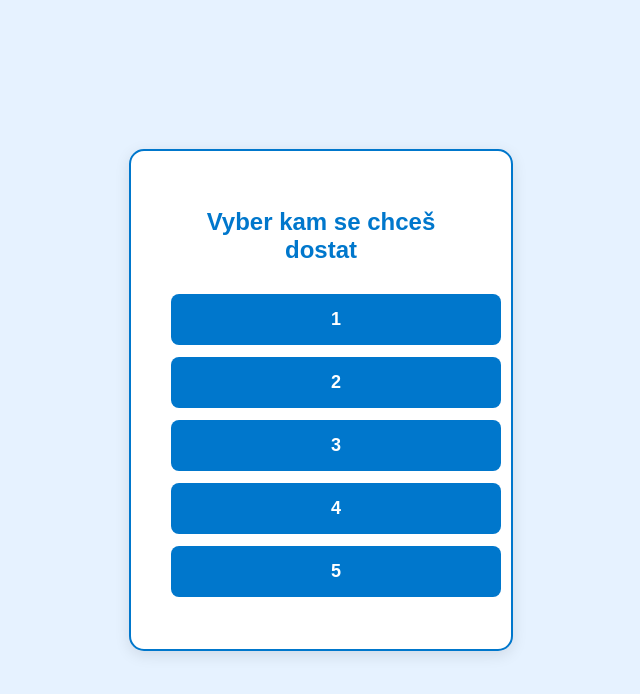
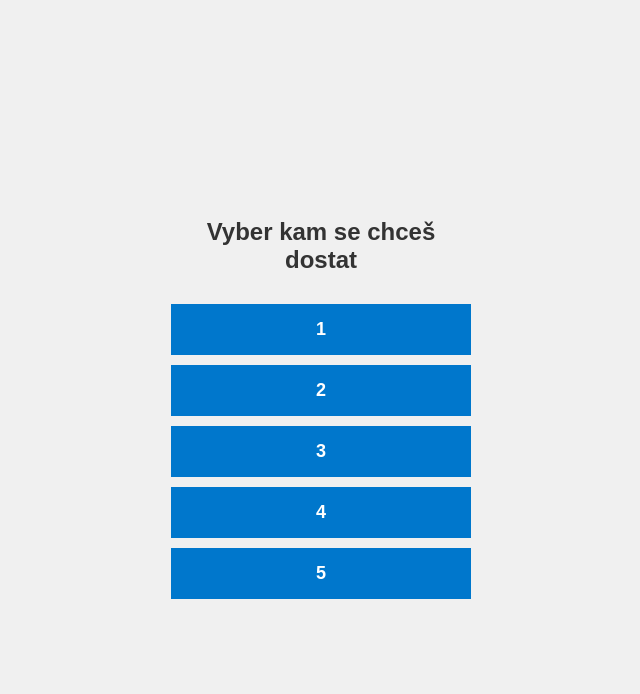
Before and after one commit to Kotakovec/Kotak, a plain HTML site: page buttons/index.html in a window 1280 px wide. Shown: the whole page, without its empty margins (319-959 px from the left). Drawn offline with Linux system fonts and the light colour scheme.

Commit message:
Update index.html

```diff
--- a/buttons/index.html
+++ b/buttons/index.html
@@ -3,52 +3,51 @@
 <head>
     <meta charset="UTF-8">
     <meta name="viewport" content="width=device-width, initial-scale=1.0">
-    <title>Koťák</title>
+    <title>Výběr destinace</title>
     <style>
         body {
             font-family: Arial, sans-serif;
-            background-color: #e6f2ff;
+            background-color: #f0f0f0;
             display: flex;
             flex-direction: column;
             align-items: center;
             justify-content: center;
             height: 100vh;
             margin: 0;
+            padding: 0;
         }
         .container {
             text-align: center;
-            background-color: white;
-            padding: 40px;
-            border-radius: 15px;
-            box-shadow: 0 4px 15px rgba(0, 0, 0, 0.1);
             width: 300px;
-            border: 2px solid #0077cc;
+            padding: 20px;
         }
         h1 {
-            color: #0077cc;
+            color: #333;
             margin-bottom: 30px;
             font-size: 24px;
+        }
+        .button-container {
+            display: flex;
+            flex-direction: column;
+            gap: 10px;
+            width: 100%;
         }
         .button {
             display: block;
             width: 100%;
-            padding: 15px;
-            margin: 12px 0;
+            padding: 15px 0;
             background-color: #0077cc;
             color: white;
             border: none;
-            border-radius: 8px;
+            border-radius: 0;
             text-align: center;
             text-decoration: none;
             font-size: 18px;
             font-weight: bold;
             cursor: pointer;
-            transition: all 0.3s;
         }
         .button:hover {
             background-color: #005fa3;
-            transform: translateY(-2px);
-            box-shadow: 0 4px 8px rgba(0, 0, 0, 0.2);
         }
     </style>
 </head>
@@ -56,11 +55,13 @@
     <div class="container">
         <h1>Vyber kam se chceš dostat</h1>
 
-        <a href="https://kotak.frcreator.eu/site/1" class="button">1</a>
-        <a href="https://kotak.frcreator.eu/site/2" class="button">2</a>
-        <a href="https://kotak.frcreator.eu/site/3" class="button">3</a>
-        <a href="https://kotak.frcreator.eu/site/4" class="button">4</a>
-        <a href="https://kotak.frcreator.eu/site/5" class="button">5</a>
+        <div class="button-container">
+            <a href="https://kotak.frcreator.eu/site/1" class="button">1</a>
+            <a href="https://kotak.frcreator.eu/site/2" class="button">2</a>
+            <a href="https://kotak.frcreator.eu/site/3" class="button">3</a>
+            <a href="https://kotak.frcreator.eu/site/4" class="button">4</a>
+            <a href="https://kotak.frcreator.eu/site/5" class="button">5</a>
+        </div>
     </div>
 </body>
 </html>
```
